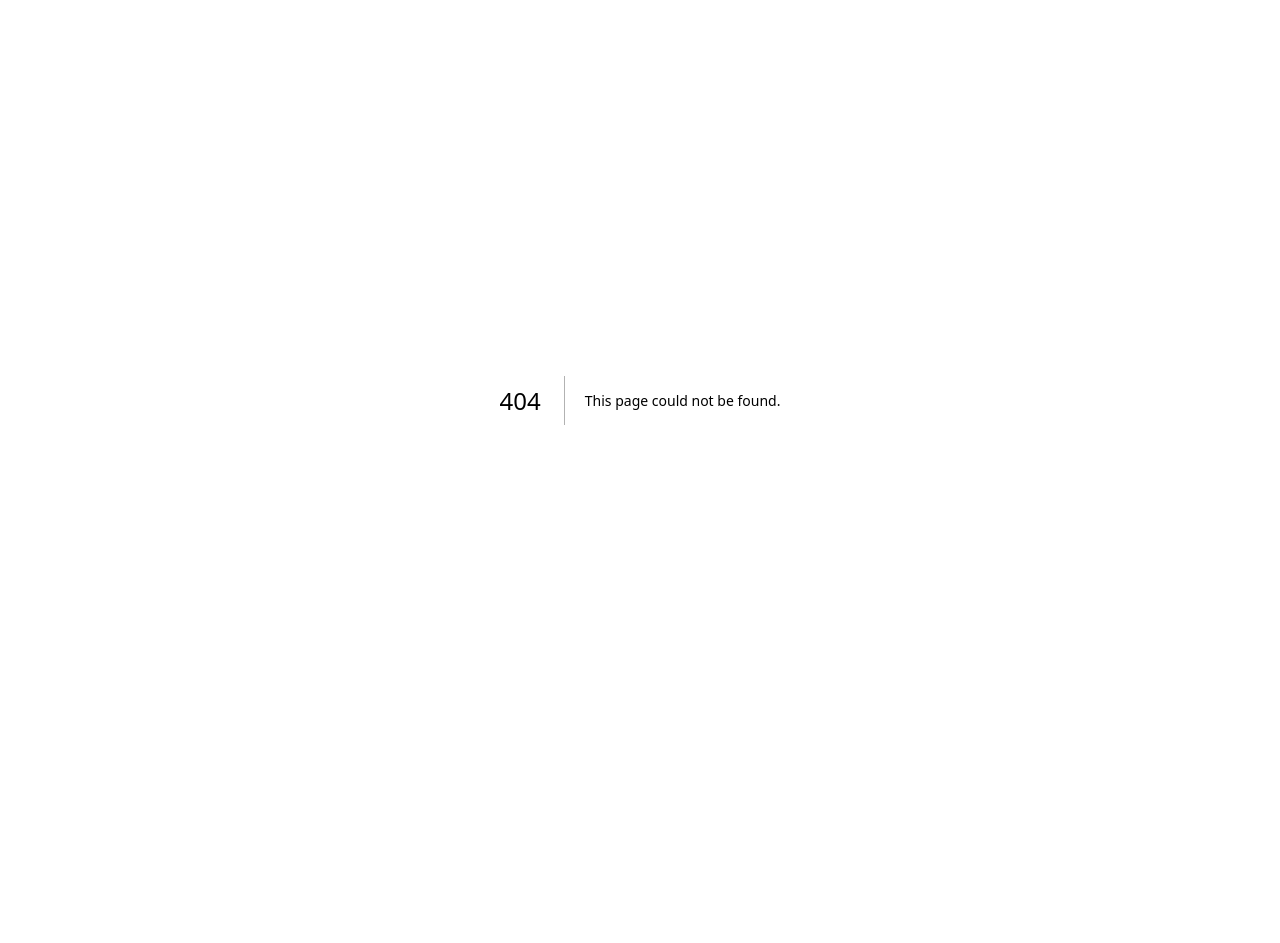
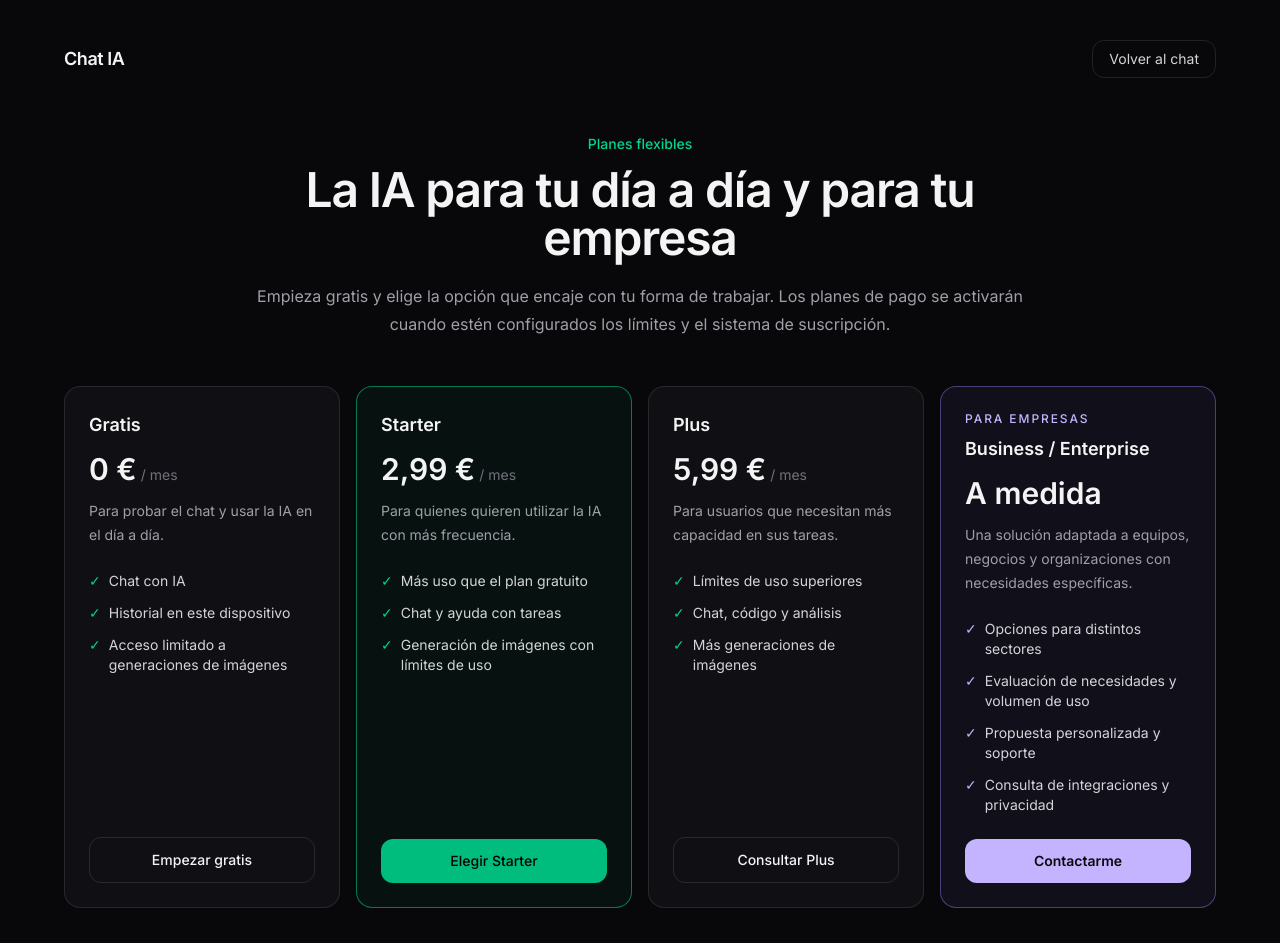
Before and after one commit to Transport-AI1/Chat-AI-20, a Next.js app: page /planes in a window 1280 px wide. Before the commit this address had no page. Shown: the top 943 px of the page. Before the commit the page ends 800 px from the top, so only its background shows below. Built offline with nearby package versions, Linux system fonts and the light colour scheme.

Commit message:
Add pricing page with custom business plan

```diff
--- /dev/null
+++ b/app/planes/page.tsx
@@ -0,0 +1,94 @@
+"use client";
+
+import Link from "next/link";
+
+const plans = [
+  {
+    name: "Gratis",
+    price: "0 €",
+    description: "Para probar el chat y usar la IA en el día a día.",
+    features: ["Chat con IA", "Historial en este dispositivo", "Acceso limitado a generaciones de imágenes"],
+    cta: "Empezar gratis",
+    href: "/",
+    featured: false,
+  },
+  {
+    name: "Starter",
+    price: "2,99 €",
+    description: "Para quienes quieren utilizar la IA con más frecuencia.",
+    features: ["Más uso que el plan gratuito", "Chat y ayuda con tareas", "Generación de imágenes con límites de uso"],
+    cta: "Elegir Starter",
+    href: "mailto:alvarochaveinte1@gmail.com?subject=Plan%20Starter%20-%20Chat%20IA",
+    featured: true,
+  },
+  {
+    name: "Plus",
+    price: "5,99 €",
+    description: "Para usuarios que necesitan más capacidad en sus tareas.",
+    features: ["Límites de uso superiores", "Chat, código y análisis", "Más generaciones de imágenes"],
+    cta: "Consultar Plus",
+    href: "mailto:alvarochaveinte1@gmail.com?subject=Plan%20Plus%20-%20Chat%20IA",
+    featured: false,
+  },
+];
+
+export default function PlansPage() {
+  return (
+    <main className="min-h-dvh bg-[#08080a] px-5 py-10 text-zinc-100 sm:px-8">
+      <div className="mx-auto max-w-6xl">
+        <nav className="mb-14 flex items-center justify-between">
+          <Link href="/" className="text-lg font-semibold tracking-tight">Chat IA</Link>
+          <Link href="/" className="rounded-xl border border-white/10 px-4 py-2 text-sm text-zinc-300 hover:bg-white/5">
+            Volver al chat
+          </Link>
+        </nav>
+
+        <section className="mx-auto max-w-3xl text-center">
+          <p className="text-sm font-medium text-emerald-400">Planes flexibles</p>
+          <h1 className="mt-3 text-4xl font-semibold tracking-tight sm:text-5xl">
+            La IA para tu día a día y para tu empresa
+          </h1>
+          <p className="mt-5 text-base leading-7 text-zinc-400">
+            Empieza gratis y elige la opción que encaje con tu forma de trabajar.
+            Los planes de pago se activarán cuando estén configurados los límites y el sistema de suscripción.
+          </p>
+        </section>
+
+        <section className="mt-12 grid gap-4 lg:grid-cols-4">
+          {plans.map((plan) => (
+            <article key={plan.name} className={`flex flex-col rounded-2xl border p-6 ${plan.featured ? "border-emerald-500/60 bg-emerald-500/[0.06]" : "border-white/10 bg-[#101014]"}`}>
+              <h2 className="text-lg font-semibold">{plan.name}</h2>
+              <p className="mt-3 text-3xl font-semibold">{plan.price}<span className="ml-1 text-sm font-normal text-zinc-500">/ mes</span></p>
+              <p className="mt-3 min-h-12 text-sm leading-6 text-zinc-400">{plan.description}</p>
+              <ul className="my-6 flex-1 space-y-3 text-sm text-zinc-300">
+                {plan.features.map((feature) => <li key={feature} className="flex gap-2"><span className="text-emerald-400">✓</span><span>{feature}</span></li>)}
+              </ul>
+              <Link href={plan.href} className={`rounded-xl px-4 py-3 text-center text-sm font-medium transition ${plan.featured ? "bg-emerald-500 text-black hover:bg-emerald-400" : "border border-white/10 hover:bg-white/5"}`}>
+                {plan.cta}
+              </Link>
+            </article>
+          ))}
+
+          <article className="flex flex-col rounded-2xl border border-violet-400/40 bg-violet-400/[0.06] p-6">
+            <p className="text-xs font-medium uppercase tracking-[0.16em] text-violet-300">Para empresas</p>
+            <h2 className="mt-2 text-lg font-semibold">Business / Enterprise</h2>
+            <p className="mt-3 text-3xl font-semibold">A medida</p>
+            <p className="mt-3 text-sm leading-6 text-zinc-400">
+              Una solución adaptada a equipos, negocios y organizaciones con necesidades específicas.
+            </p>
+            <ul className="my-6 flex-1 space-y-3 text-sm text-zinc-300">
+              {["Opciones para distintos sectores", "Evaluación de necesidades y volumen de uso", "Propuesta personalizada y soporte", "Consulta de integraciones y privacidad"].map((feature) => <li key={feature} className="flex gap-2"><span className="text-violet-300">✓</span><span>{feature}</span></li>)}
+            </ul>
+            <a href="mailto:alvarochaveinte1@gmail.com?subject=Consulta%20para%20empresas%20-%20Chat%20IA&body=Hola%2C%20me%20gustar%C3%ADa%20informaci%C3%B3n%20para%20mi%20empresa.%0A%0AEmpresa%3A%0ASector%3A%0AN%C3%BAmero%20de%20usuarios%3A%0ANecesidades%3A" className="rounded-xl bg-violet-300 px-4 py-3 text-center text-sm font-semibold text-zinc-950 transition hover:bg-violet-200">
+              Contactarme
+            </a>
+          </article>
+        </section>
+
+        <p className="mx-auto mt-8 max-w-3xl text-center text-xs leading-5 text-zinc-600">
+          Los precios mostrados son una propuesta inicial, no una suscripción activa. El acceso multiusuario, los pagos y los límites de consumo deben configurarse antes de ofrecer los planes públicamente.
+        </p>
+      </div>
+    </main>
+  );
+}
```
